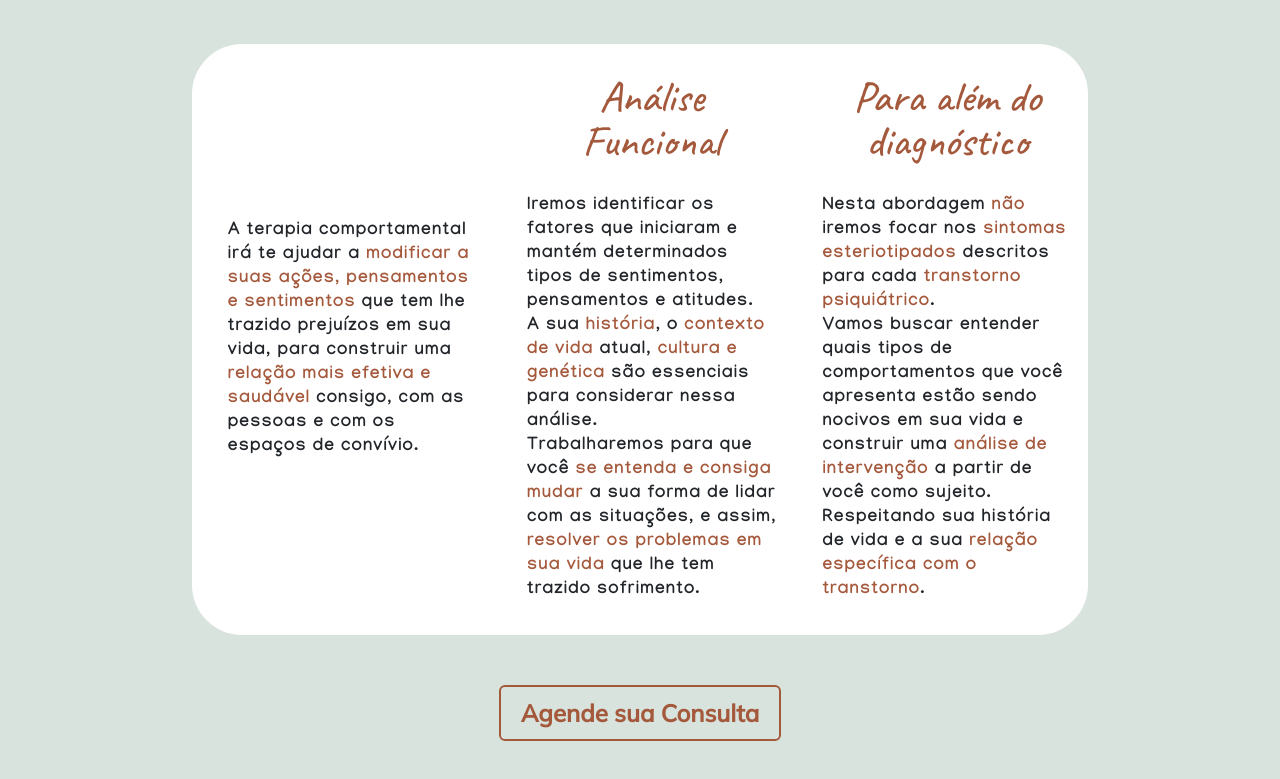
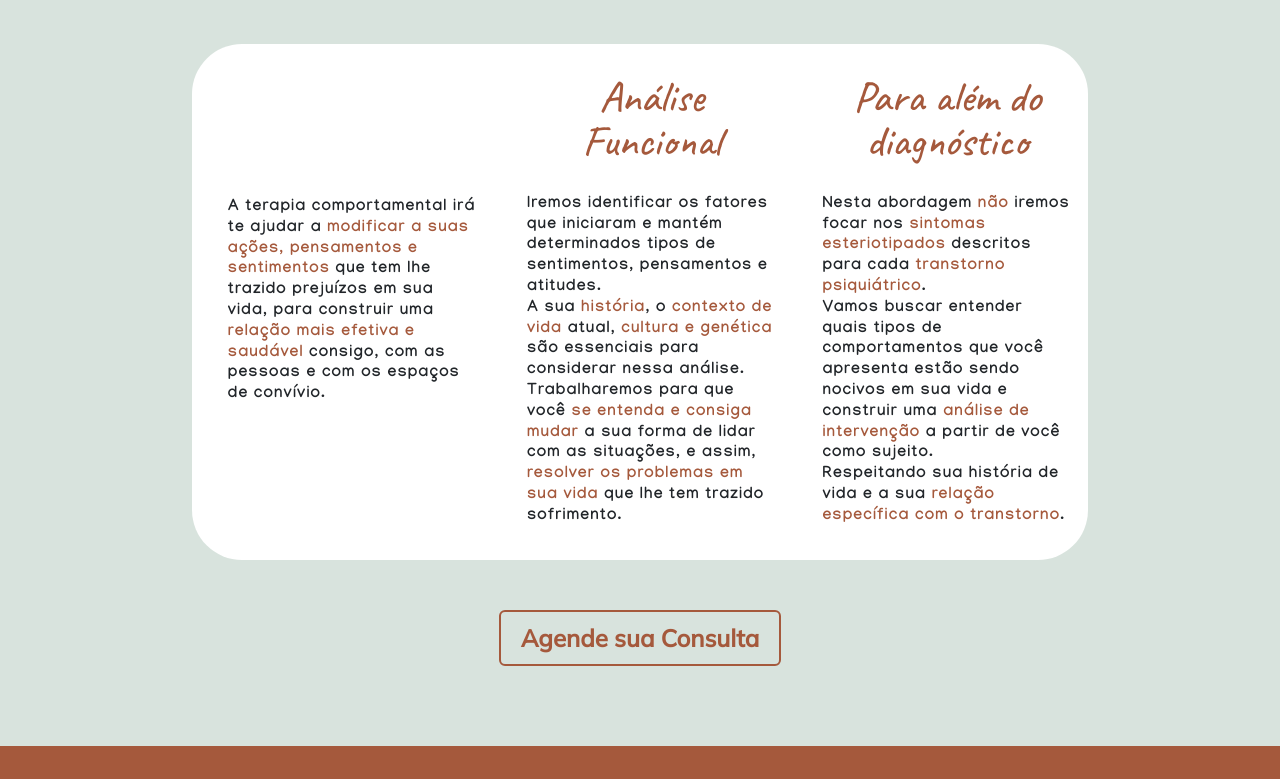
Before and after one commit to LucasVazXP/TC-Job, a plain HTML site: page site-ana-final/index.html in a window 1280 px wide. Shown: the part 2021-2800 px from the top of the page. Drawn offline with nearby package versions, Linux system fonts and the light colour scheme.

Commit message:
tamnhos e fontes

```diff
--- a/site-ana-final/app.css
+++ b/site-ana-final/app.css
@@ -237,8 +237,8 @@ nav {
 
 p {
     font-family: 'Manjari', 'Mulish', sans-serif;
-    font-size: 1.1rem;
-    line-height: 1.5rem;
+    font-size: 1rem;
+    line-height: 1.3rem;
     letter-spacing: 0.07rem;
     font-weight: 550;
 
@@ -833,7 +833,7 @@ h2 {
 
     img {
         margin: 0 auto;
-        width: 50%;
+        width: 40%;
 
         @media (max-width:768px) {
             width: 100%;
@@ -845,6 +845,8 @@ h2 {
 #carousel {
     /* position: relative; */
     background-color: #A5593C;
+    /* height: 50%; */
+    /* width: 80%; */
 
     a {
         position: absolute;
```
